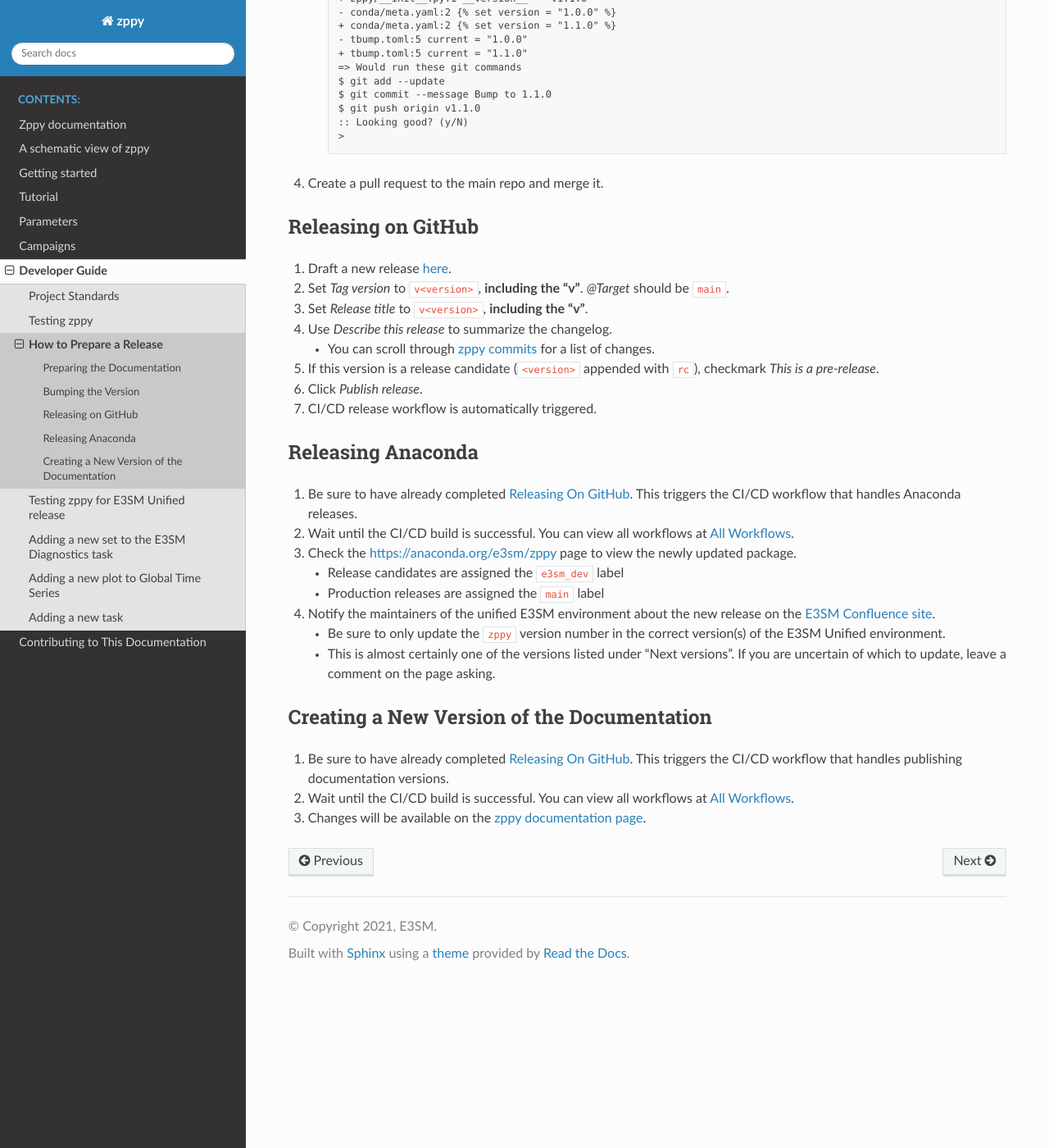
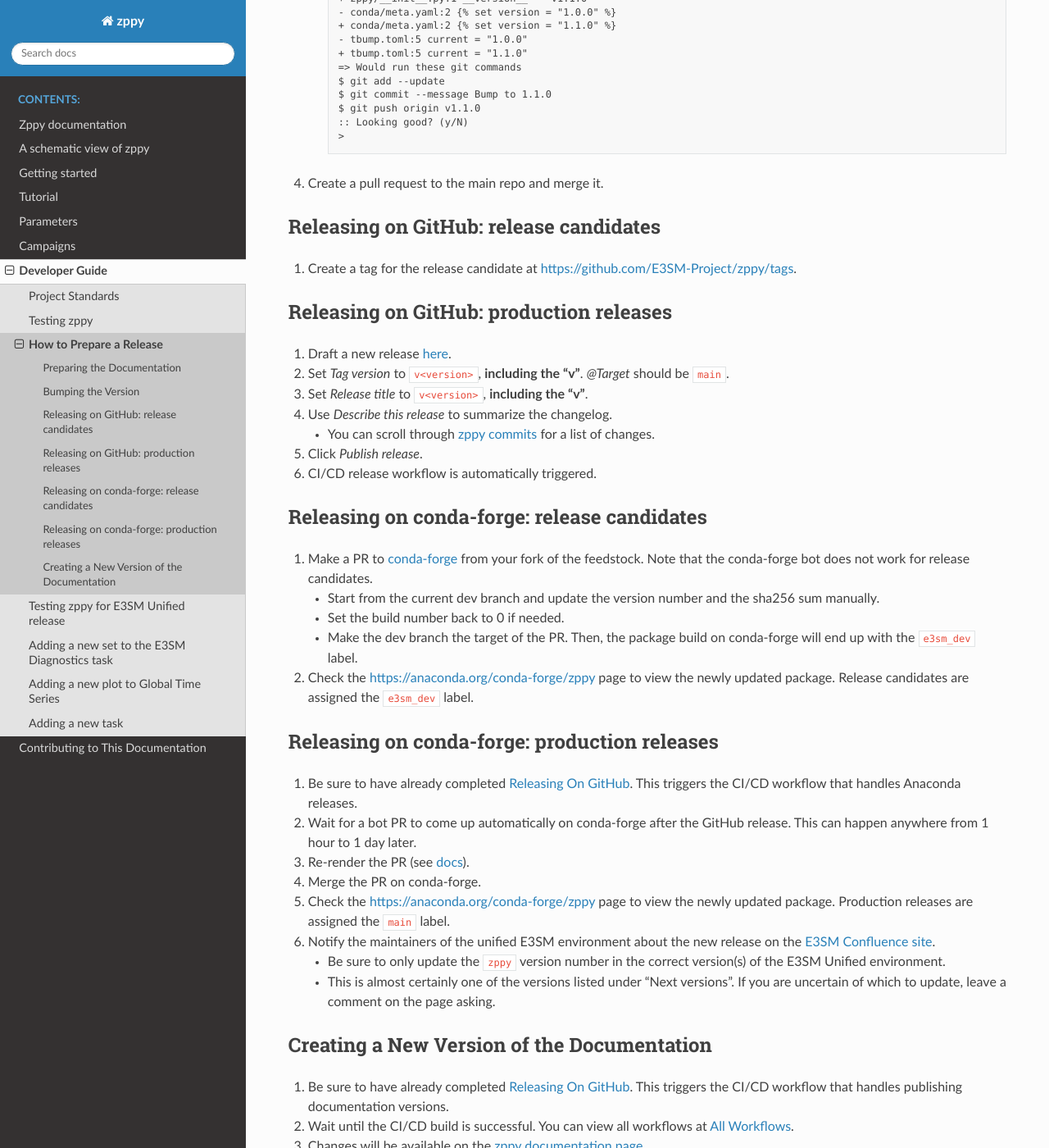
Before and after one commit to E3SM-Project/zppy, a Sphinx documentation site: the page built from docs/source/dev_guide/release.rst, in a window 1280 px wide and 1400 px high, scrolled down 1094 px. Shown: the whole window at 82% size. Built offline with Sphinx 7.4.7 and the Read the Docs theme 2.0.0, drawn with Linux system fonts in a browser that asks for light colours.

Commit message:
Update release process

```diff
--- a/docs/source/dev_guide/release.rst
+++ b/docs/source/dev_guide/release.rst
@@ -63,8 +63,13 @@ Bumping the Version
 
 .. _github-release:
 
-Releasing on GitHub
--------------------
+Releasing on GitHub: release candidates
+---------------------------------------
+
+1. Create a tag for the release candidate at https://github.com/E3SM-Project/zppy/tags.
+
+Releasing on GitHub: production releases
+----------------------------------------
 
 1. Draft a new release `here <https://github.com/E3SM-Project/zppy/releases>`_.
 2. Set `Tag version` to ``v<version>``, **including the "v"**. `@Target` should be ``main``.
@@ -73,21 +78,29 @@ Releasing on GitHub
 
    * You can scroll through `zppy commits <https://github.com/E3SM-Project/zppy/commits/main>`_ for a list of changes.
 
-5. If this version is a release candidate (``<version>`` appended with ``rc``), checkmark `This is a pre-release`.
-6. Click `Publish release`.
-7. CI/CD release workflow is automatically triggered.
+5. Click `Publish release`.
+6. CI/CD release workflow is automatically triggered.
 
-Releasing Anaconda
-------------------
+Releasing on conda-forge: release candidates
+--------------------------------------------
+
+1. Make a PR to `conda-forge <https://github.com/conda-forge/zppy-feedstock/>`_ from your fork of the feedstock. Note that the conda-forge bot does not work for release candidates.
+
+   * Start from the current dev branch and update the version number and the sha256 sum manually.
+   * Set the build number back to 0 if needed.
+   * Make the dev branch the target of the PR. Then, the package build on conda-forge will end up with the ``e3sm_dev`` label.
+
+2. Check the https://anaconda.org/conda-forge/zppy page to view the newly updated package. Release candidates are assigned the ``e3sm_dev`` label.
+
+Releasing on conda-forge: production releases
+---------------------------------------------
 
 1. Be sure to have already completed :ref:`Releasing On GitHub <github-release>`. This triggers the CI/CD workflow that handles Anaconda releases.
-2. Wait until the CI/CD build is successful. You can view all workflows at `All Workflows <https://github.com/E3SM-Project/zppy/actions>`_.
-3. Check the https://anaconda.org/e3sm/zppy page to view the newly updated package.
-
-   * Release candidates are assigned the ``e3sm_dev`` label
-   * Production releases are assigned the ``main`` label
-
-4. Notify the maintainers of the unified E3SM environment about the new release on the `E3SM Confluence site <https://acme-climate.atlassian.net/wiki/spaces/WORKFLOW/pages/129732419/E3SM+Unified+Anaconda+Environment>`_.
+2. Wait for a bot PR to come up automatically on conda-forge after the GitHub release. This can happen anywhere from 1 hour to 1 day later.
+3. Re-render the PR (see `docs <https://conda-forge.org/docs/maintainer/updating_pkgs.html#rerendering-feedstocks>`_).
+4. Merge the PR on conda-forge.
+5. Check the https://anaconda.org/conda-forge/zppy page to view the newly updated package. Production releases are assigned the ``main`` label.
+6. Notify the maintainers of the unified E3SM environment about the new release on the `E3SM Confluence site <https://acme-climate.atlassian.net/wiki/spaces/WORKFLOW/pages/129732419/E3SM+Unified+Anaconda+Environment>`_.
 
    * Be sure to only update the ``zppy`` version number in the correct version(s) of the E3SM Unified environment.
    * This is almost certainly one of the versions listed under “Next versions”. If you are uncertain of which to update, leave a comment on the page asking.
```
Also changed, not shown: 1 other file.
